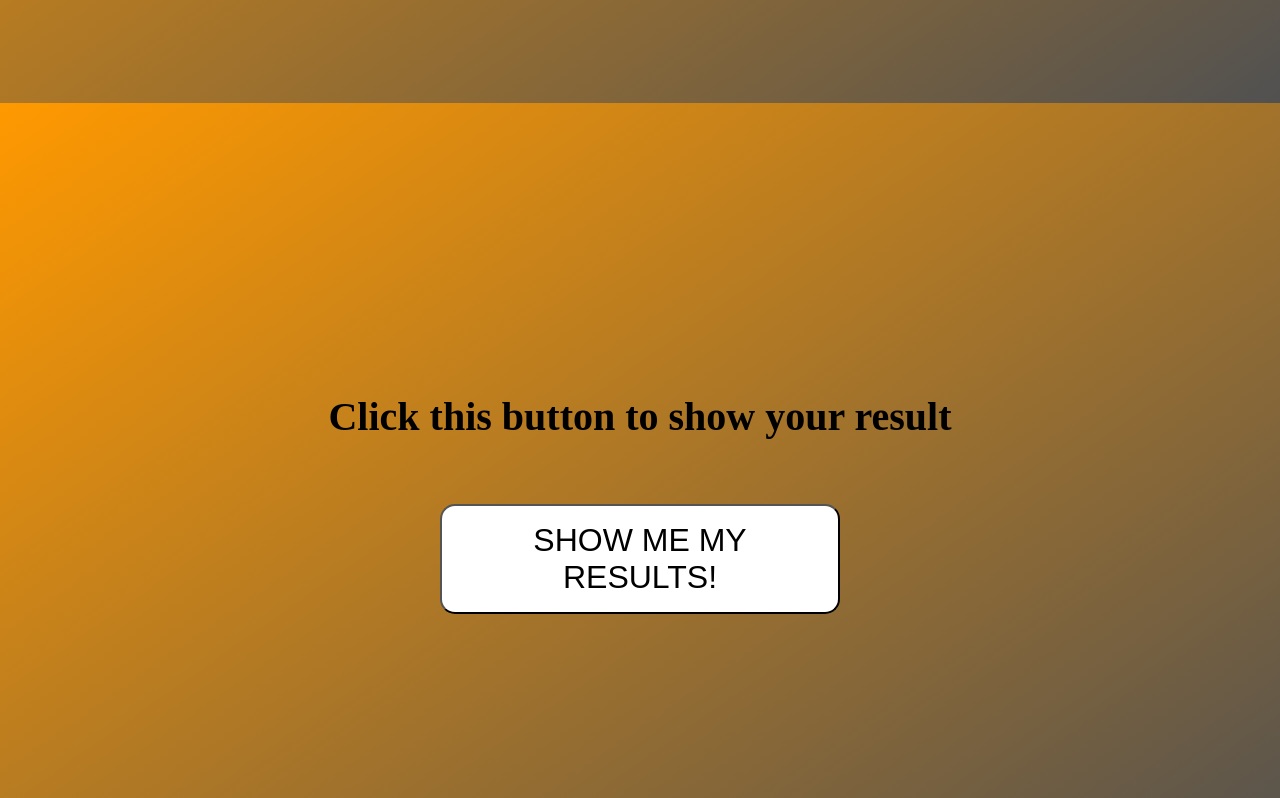
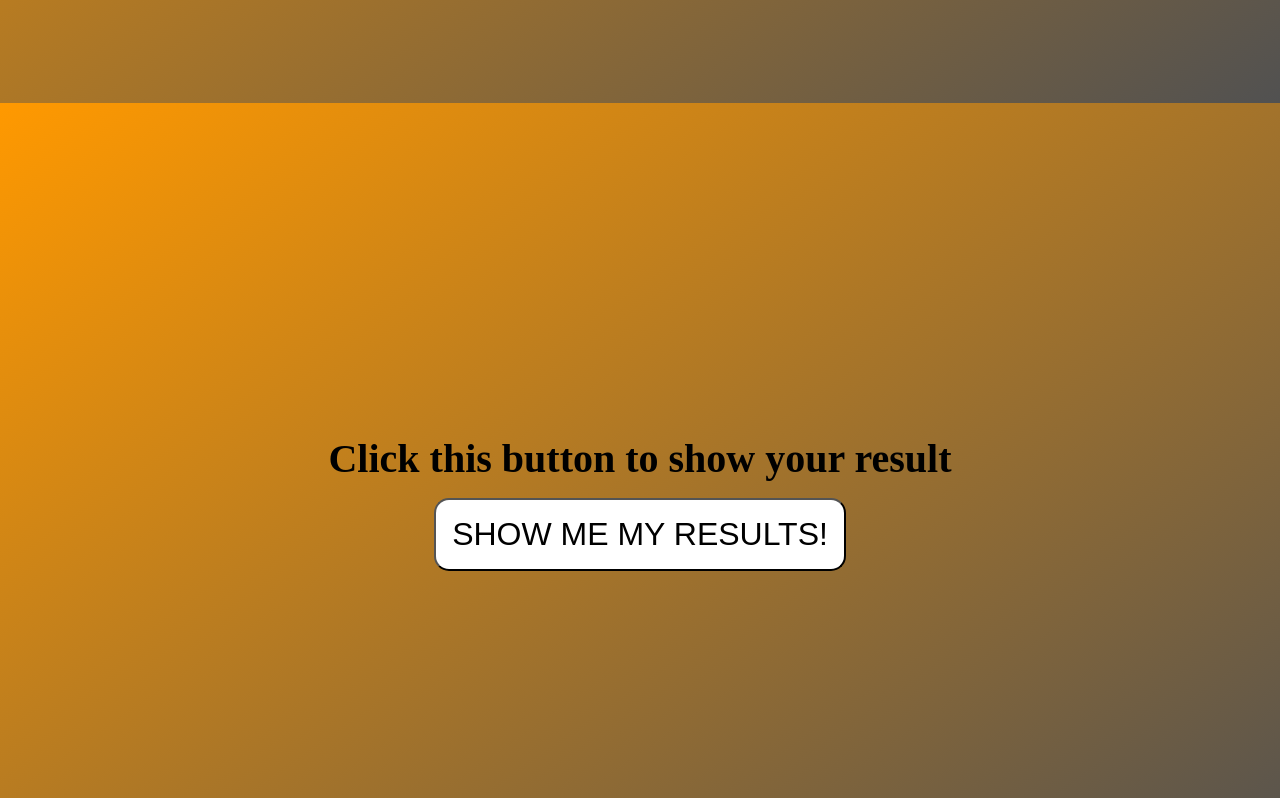
Before and after one commit to egiiiiil/dream-team-halloween-quiz, a website with bundled scripts: page index.html in a window 1280 px wide. Shown: the part 7097-7895 px from the top of the page. Built offline with nearby package versions, Linux system fonts and the light colour scheme.

Commit message:
Fixed the button-id bug by removing id generation
Co-Authored-By: Valeria <64790900+avreally@users.noreply.github.com>
Co-Authored-By: Anastasiya Samoilenka <89774078+AnastasiyaSamoilenkaHyper@users.noreply.github.com>

```diff
--- a/scripts/layout.js
+++ b/scripts/layout.js
@@ -26,12 +26,13 @@ function createForm() {
 	sectionStart.appendChild(form);
 }
 
-function createBtn(btnId, btnText, link, btnClass) {
+function createBtn(btnText, link, btnClass) {
+	//btnId
 	let anchor = document.createElement("a");
 	let button = document.createElement("button");
 	anchor.setAttribute("href", link);
 
-	button.id = btnId;
+	//button.id = btnId;
 	button.innerHTML = btnText;
 	button.className = btnClass;
 
@@ -85,7 +86,7 @@ function createContent(section, section_id, QnA) {
 	// Buttons
 	for (let i = 0; i < QnA.answers.length; i++) {
 		let button = createBtn(
-			section.id + "button", // this creates not unique IDs for buttons, so now all buttons in one section have the same IDs
+			// section.id + "button", // this creates not unique IDs for buttons, so now all buttons in one section have the same IDs
 			QnA.answers[i],
 			"#section" + (section_id + 1).toString(),
 			// "answers"
@@ -165,8 +166,10 @@ function createSubmitResultsSection() {
 	section.append(div);
 
 	//btn "submit"
-	let btn = createBtn("btn_Last", "SHOW ME MY RESULTS!", "#section10", "");
-	div.append(btn);
+	let resultbutton = createBtn("SHOW ME MY RESULTS!", "#section10", "resultbutton");
+
+
+	div.append(resultbutton);
 
 	//calculate results when btn is clicked
 	btn.addEventListener("click", getCategory);
--- a/styles/style.scss
+++ b/styles/style.scss
@@ -95,3 +95,15 @@
 .resultsH1 {
 	font-size: 2.5rem;
 }
+
+.resultbutton {
+	background-color: white;
+	text-align: center;
+	color: black;
+	text-decoration: none;
+	font-size: 2rem;
+	margin-top: 1rem;
+	width: 100%;
+	padding: 1rem;
+	border-radius: 15px;
+}
```
Also changed, not shown: styles/style.css.
